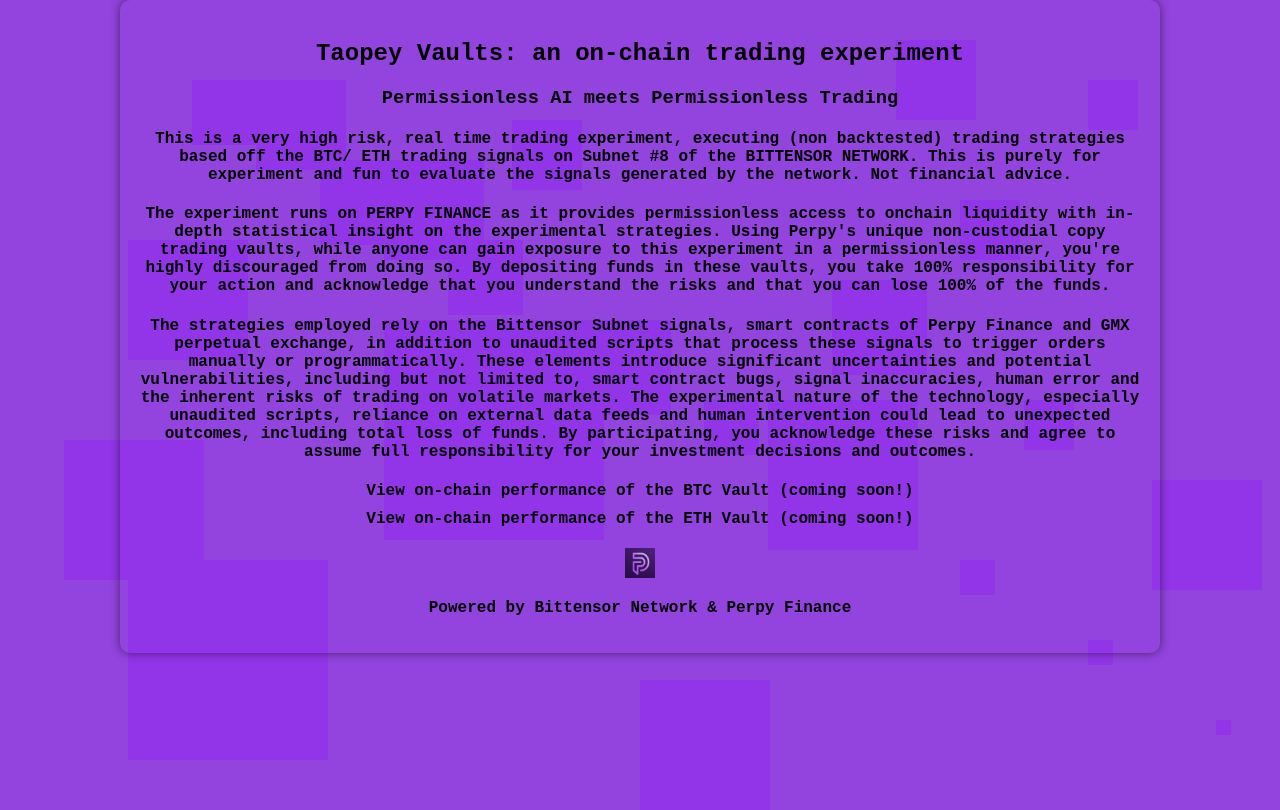
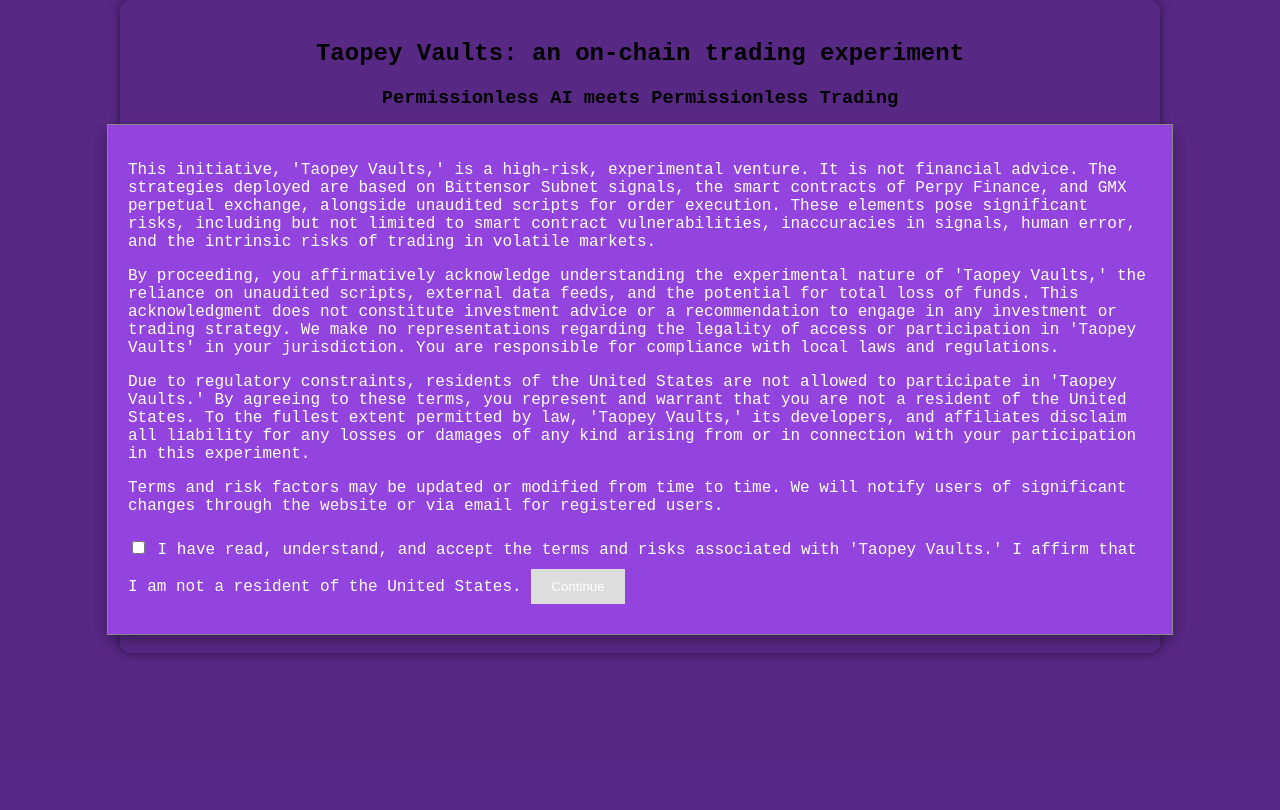
Before and after one commit to taopeyvaults/taopeyvaults, a plain HTML site: page index.html in a window 1280 px wide. Drawn offline with Linux system fonts and the light colour scheme.

Commit message:
Update index.html

```diff
--- a/index.html
+++ b/index.html
@@ -93,33 +93,61 @@
             height: 30px;
             margin: 0 10px;
         }
+        .modal {
+            display: none;
+            position: fixed;
+            z-index: 9999;
+            left: 0;
+            top: 0;
+            width: 100%;
+            height: 100%;
+            overflow: auto;
+            background-color: rgb(0,0,0);
+            background-color: rgba(0,0,0,0.4); /* Dimmed background */
+            padding-top: 60px;
+        }
+        .modal-content {
+            background-color: rgb(147, 67, 222); /* Matching website's purple */
+            color: white; /* For contrast */
+            margin: 5% auto;
+            padding: 20px;
+            border: 1px solid #888;
+            width: 80%;
+            box-shadow: 0 4px 8px 0 rgba(0, 0, 0, 0.2), 0 6px 20px 0 rgba(0, 0, 0, 0.19); /* Optional: adds a bit of depth */
+        }
+        #agreeCheck {
+            margin-top: 10px;
+        }
+        #closeModal {
+            background-color: rgb(255, 111, 0); /* Website's orange */
+            color: white;
+            padding: 10px 20px;
+            margin: 10px 0;
+            border: none;
+            cursor: pointer;
+        }
+        #closeModal[disabled] {
+            background-color: #ddd;
+            cursor: not-allowed;
+        }
     </style>
+
+
 </head>
 <body>
-    <div class="square square1"></div>
-    <div class="square square2"></div>
-    <div class="square square3"></div>
-    <div class="square square4"></div>
-    <div class="square square5"></div>
-    <div class="square square6"></div>
-    <div class="square square7"></div>
-    <div class="square square8"></div>
-    <div class="square square9"></div>
-    <div class="square square10"></div>
-    <div class="square square11"></div>
-    <div class="square square12"></div>
-    <div class="square square13"></div>
-    <div class="square square14"></div>
-    <div class="square square15"></div>
-    <div class="square square16"></div>
-    <div class="square square17"></div>
-    <div class="square square18"></div>
-    <div class="square square19"></div>
-    <div class="square square20"></div>
-    <div class="square square21"></div>
-    <div class="square square22"></div>
-    <div class="square square23"></div>
-    <div class="square square24"></div>
+
+    <!-- The Modal -->
+    <div id="myModal" class="modal">
+        <div class="modal-content">
+            <p>This initiative, 'Taopey Vaults,' is a high-risk, experimental venture. It is not financial advice. The strategies deployed are based on Bittensor Subnet signals, the smart contracts of Perpy Finance, and GMX perpetual exchange, alongside unaudited scripts for order execution. These elements pose significant risks, including but not limited to smart contract vulnerabilities, inaccuracies in signals, human error, and the intrinsic risks of trading in volatile markets.</p>
+            <p>By proceeding, you affirmatively acknowledge understanding the experimental nature of 'Taopey Vaults,' the reliance on unaudited scripts, external data feeds, and the potential for total loss of funds. This acknowledgment does not constitute investment advice or a recommendation to engage in any investment or trading strategy. We make no representations regarding the legality of access or participation in 'Taopey Vaults' in your jurisdiction. You are responsible for compliance with local laws and regulations.</p>
+            <p>Due to regulatory constraints, residents of the United States are not allowed to participate in 'Taopey Vaults.' By agreeing to these terms, you represent and warrant that you are not a resident of the United States. To the fullest extent permitted by law, 'Taopey Vaults,' its developers, and affiliates disclaim all liability for any losses or damages of any kind arising from or in connection with your participation in this experiment.</p>
+            <p>Terms and risk factors may be updated or modified from time to time. We will notify users of significant changes through the website or via email for registered users.</p>
+            <input type="checkbox" id="agreeCheck"> I have read, understand, and accept the terms and risks associated with 'Taopey Vaults.' I affirm that I am not a resident of the United States.
+            <button id="closeModal" disabled>Continue</button>
+        </div>
+    </div>
+
 
     <div class="content">
         <h2>Taopey Vaults: an on-chain trading experiment</h2>
@@ -136,6 +164,20 @@
             <p><b>Powered by Bittensor Network & Perpy Finance</b></p>
 
         </div>
-    </div>
+
+    <script>
+        // When the user clicks the button, open the modal
+        window.onload = function() {
+            document.getElementById('myModal').style.display = "block";
+        }
+
+        document.getElementById('agreeCheck').onclick = function() {
+            document.getElementById('closeModal').disabled = !this.checked;
+        };
+
+        document.getElementById('closeModal').onclick = function() {
+            document.getElementById('myModal').style.display = "none";
+        };
+    </script>
 </body>
 </html>
```
